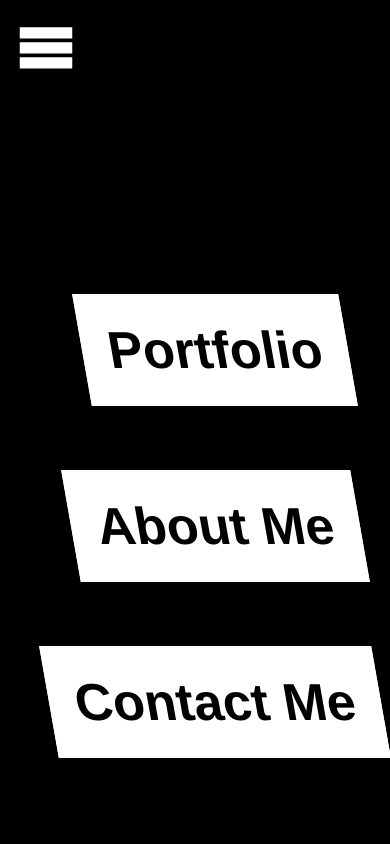
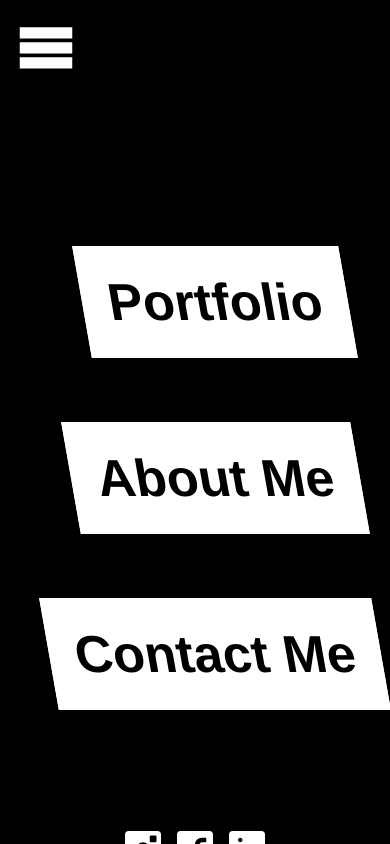
Before and after one commit to shahlahassan123/photographer-portfolio, a React (Vite) app: page / in a window 390 px wide. Both pictures are taken after a click on the icon 46 px from the left and 46 px from the top of the page. Shown: the top 844 px of the page. Built offline with nearby package versions, Linux system fonts and the light colour scheme; a web font is replaced by a local one.

Commit message:
Media queries updates

```diff
--- a/src/App.css
+++ b/src/App.css
@@ -37,7 +37,7 @@ body{
 
   display: flex;
   flex-direction: column;
-  justify-content: center;
+  /* justify-content: center; */
   align-items: center;
 }
 
```
